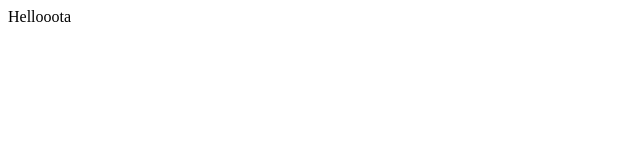
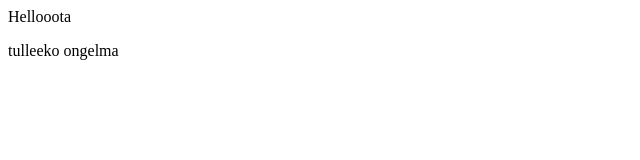
Before and after one commit to AnnePe/demo-repo, a plain HTML site: page index.html in a window 1280 px wide. Shown: the whole page, without its empty margins (0-640 px from the left). Drawn offline with Linux system fonts and the light colour scheme.

Commit message:
mainin muutos

```diff
--- a/index.html
+++ b/index.html
@@ -1 +1,2 @@
 <div>Hellooota</div>
+<p>tulleeko ongelma</p>
```
